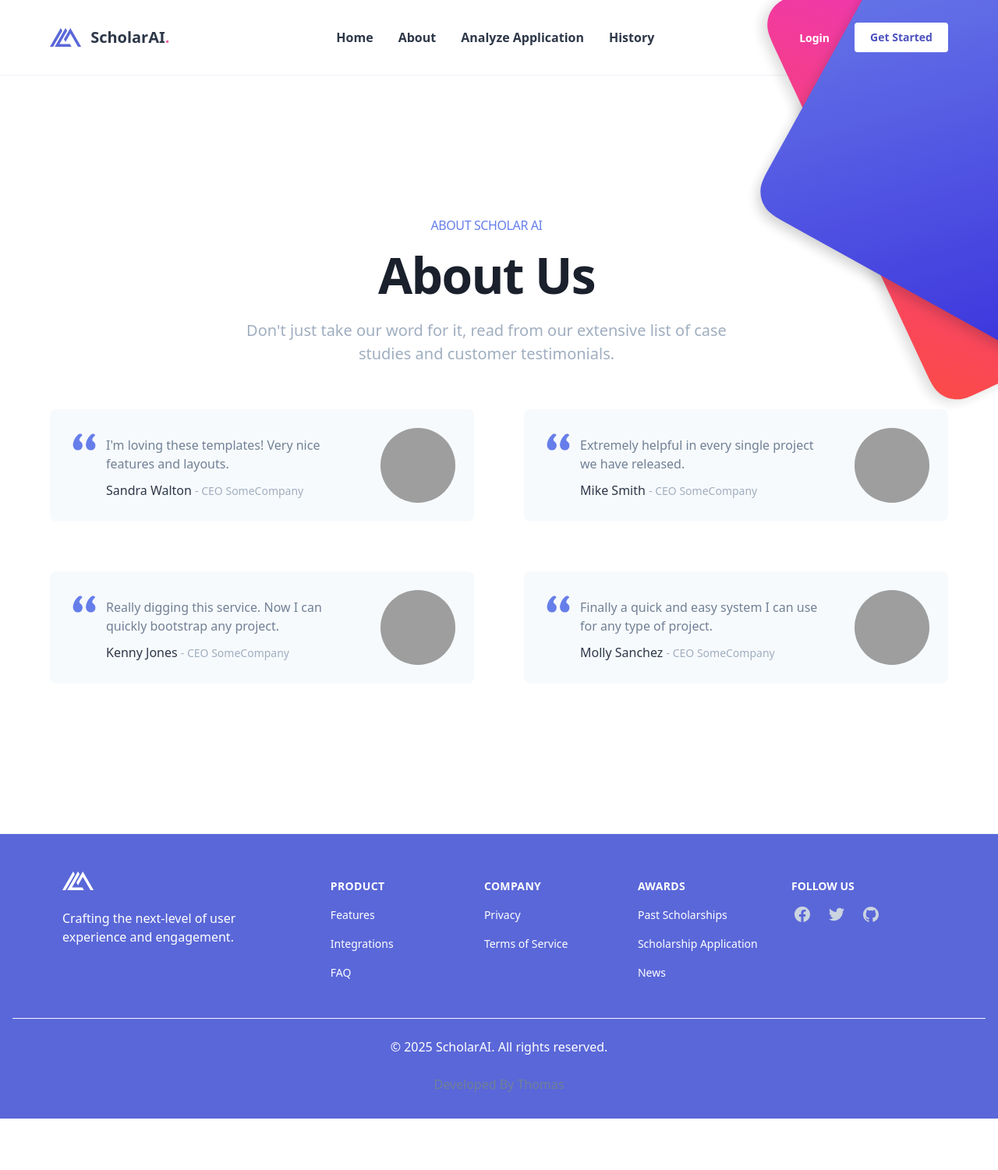
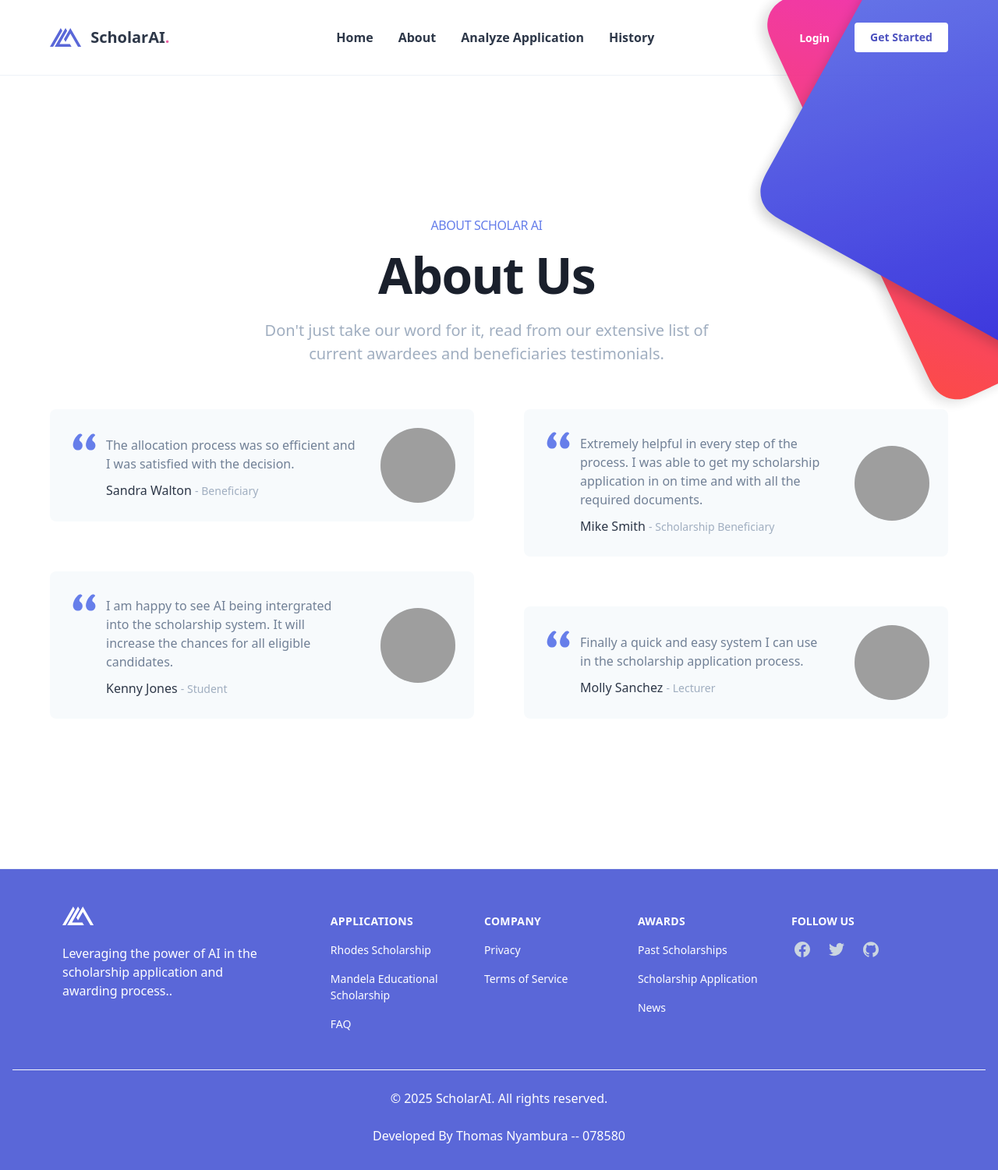
Before and after one commit to thomasmacharia3/ScholarshipPredictionModel, a PHP site: page /about.php in a window 1280 px wide; the page is wider, and only the part inside the window is pictured. Shown: that part at 78% size. Before the commit the page ends 1435 px from the top of that part, so only its background shows below. Run offline with PHP 8.4, Linux system fonts and the light colour scheme; grey boxes are pictures that could not be loaded.

Commit message:
Routes adjustments

```diff
--- a/about.php
+++ b/about.php
@@ -15,7 +15,7 @@
                         About Us</h2>
                     <p class="my-6 text-xl font-medium text-gray-500">Don't just take our word for it, read from our
                         extensive
-                        list of case studies and customer testimonials.</p>
+                        list of current awardees and beneficiaries testimonials.</p>
 
                 </div>
                 <div class="flex flex-col items-center justify-center max-w-2xl py-8 mx-auto xl:flex-row xl:max-w-full">
@@ -29,14 +29,13 @@
                                         <path
                                             d="M30.7 42c0 6.1 12.6 7 12.6 22 0 11-7.9 19.2-18.9 19.2C12.7 83.1 5 72.6 5 61.5c0-19.2 18-44.6 29.2-44.6 2.8 0 7.9 2 7.9 5.4S30.7 31.6 30.7 42zM82.4 42c0 6.1 12.6 7 12.6 22 0 11-7.9 19.2-18.9 19.2-11.8 0-19.5-10.5-19.5-21.6 0-19.2 18-44.6 29.2-44.6 2.8 0 7.9 2 7.9 5.4S82.4 31.6 82.4 42z" />
                                     </svg>
-                                    <p class="mt-2 text-base text-gray-600">I'm loving these templates! Very nice
-                                        features and layouts.
+                                    <p class="mt-2 text-base text-gray-600">The allocation process was so efficient and I was satisfied with the decision.
                                     </p>
                                 </div>
 
                                 <h3 class="pl-12 mt-3 text-base font-medium leading-5 text-gray-800 truncate">Sandra
-                                    Walton <span class="mt-1 text-sm leading-5 text-gray-500 truncate">- CEO
-                                        SomeCompany</span></h3>
+                                    Walton <span class="mt-1 text-sm leading-5 text-gray-500 truncate">- Beneficiary
+                                    </span></h3>
                                 <p class="mt-1 text-sm leading-5 text-gray-500 truncate"></p>
                             </div>
                             <img class="flex-shrink-0 object-cover w-24 h-24 mb-5 bg-gray-300 rounded-full md:mb-0"
@@ -52,13 +51,11 @@
                                         <path
                                             d="M30.7 42c0 6.1 12.6 7 12.6 22 0 11-7.9 19.2-18.9 19.2C12.7 83.1 5 72.6 5 61.5c0-19.2 18-44.6 29.2-44.6 2.8 0 7.9 2 7.9 5.4S30.7 31.6 30.7 42zM82.4 42c0 6.1 12.6 7 12.6 22 0 11-7.9 19.2-18.9 19.2-11.8 0-19.5-10.5-19.5-21.6 0-19.2 18-44.6 29.2-44.6 2.8 0 7.9 2 7.9 5.4S82.4 31.6 82.4 42z" />
                                     </svg>
-                                    <p class="mt-2 text-base text-gray-600">Really digging this service. Now I can
-                                        quickly bootstrap any
-                                        project.</p>
+                                    <p class="mt-2 text-base text-gray-600">I am happy to see AI being intergrated into the scholarship system. It will increase the chances for all eligible candidates.</p>
                                 </div>
                                 <h3 class="pl-12 mt-3 text-base font-medium leading-5 text-gray-800 truncate">Kenny
-                                    Jones <span class="mt-1 text-sm leading-5 text-gray-500 truncate">- CEO
-                                        SomeCompany</span></h3>
+                                    Jones <span class="mt-1 text-sm leading-5 text-gray-500 truncate">- Student
+                                        </span></h3>
                                 <p class="mt-1 text-sm leading-5 text-gray-500 truncate"></p>
                             </div>
                             <img class="flex-shrink-0 object-cover w-24 h-24 mb-5 bg-gray-300 rounded-full md:mb-0"
@@ -76,13 +73,12 @@
                                         <path
                                             d="M30.7 42c0 6.1 12.6 7 12.6 22 0 11-7.9 19.2-18.9 19.2C12.7 83.1 5 72.6 5 61.5c0-19.2 18-44.6 29.2-44.6 2.8 0 7.9 2 7.9 5.4S30.7 31.6 30.7 42zM82.4 42c0 6.1 12.6 7 12.6 22 0 11-7.9 19.2-18.9 19.2-11.8 0-19.5-10.5-19.5-21.6 0-19.2 18-44.6 29.2-44.6 2.8 0 7.9 2 7.9 5.4S82.4 31.6 82.4 42z" />
                                     </svg>
-                                    <p class="mt-2 text-base text-gray-600">Extremely helpful in every single project we
-                                        have released.
+                                    <p class="mt-2 text-base text-gray-600">Extremely helpful in every step of the process. I was able to get my scholarship application in on time and with all the required documents.</p>
                                     </p>
                                 </div>
 
                                 <h3 class="pl-12 mt-3 text-base font-medium leading-5 text-gray-800 truncate">Mike Smith
-                                    <span class="mt-1 text-sm leading-5 text-gray-500 truncate">- CEO SomeCompany</span>
+                                    <span class="mt-1 text-sm leading-5 text-gray-500 truncate">- Scholarship Beneficiary</span>
                                 </h3>
                                 <p class="mt-1 text-sm leading-5 text-gray-500 truncate"></p>
                             </div>
@@ -100,13 +96,12 @@
                                             d="M30.7 42c0 6.1 12.6 7 12.6 22 0 11-7.9 19.2-18.9 19.2C12.7 83.1 5 72.6 5 61.5c0-19.2 18-44.6 29.2-44.6 2.8 0 7.9 2 7.9 5.4S30.7 31.6 30.7 42zM82.4 42c0 6.1 12.6 7 12.6 22 0 11-7.9 19.2-18.9 19.2-11.8 0-19.5-10.5-19.5-21.6 0-19.2 18-44.6 29.2-44.6 2.8 0 7.9 2 7.9 5.4S82.4 31.6 82.4 42z" />
                                     </svg>
                                     <p class="mt-2 text-base text-gray-600">Finally a quick and easy system I can use
-                                        for any type of
-                                        project.</p>
+                                        in the scholarship application process.</p>
                                 </div>
 
                                 <h3 class="pl-12 mt-3 text-base font-medium leading-5 text-gray-800 truncate">Molly
-                                    Sanchez <span class="mt-1 text-sm leading-5 text-gray-500 truncate">- CEO
-                                        SomeCompany</span></h3>
+                                    Sanchez <span class="mt-1 text-sm leading-5 text-gray-500 truncate">- Lecturer
+                            </span></h3>
                                 <p class="mt-1 text-sm leading-5 text-gray-500 truncate"></p>
                             </div>
                             <img class="flex-shrink-0 object-cover w-24 h-24 mb-5 bg-gray-300 rounded-full md:mb-0"
--- a/inc/footer.php
+++ b/inc/footer.php
@@ -16,18 +16,18 @@
                         </svg>
                     </span>
                 </a>
-                <p class="mt-6 mr-4 text-base text-white">Crafting the next-level of user experience and engagement.
+                <p class="mt-6 mr-4 text-base text-white">Leveraging the power of AI in the scholarship application and awarding process..
                 </p>
             </div>
             <div class="block w-full pl-10 mt-6 text-sm lg:w-3/4 sm:flex lg:mt-0">
                 <ul class="flex flex-col w-full p-0 font-medium text-left text-white list-none">
                     <li class="inline-block px-3 py-2 mt-5 font-bold tracking-wide text-white uppercase md:mt-0">
-                        Product</li>
+                        Applications</li>
                     <li class="text-white"><a href="#_"
-                            class="inline-block px-3 py-2 text-white no-underline hover:text-gray-600">Features</a>
+                            class="inline-block px-3 py-2 text-white no-underline hover:text-gray-600">Rhodes Scholarship</a>
                     </li>
                     <li><a href="#_"
-                            class="inline-block px-3 py-2 text-white no-underline hover:text-gray-600">Integrations</a>
+                            class="inline-block px-3 py-2 text-white no-underline hover:text-gray-600">Mandela Educational Scholarship</a>
                     </li>
 
                     <li><a href="#_"
@@ -47,32 +47,32 @@
                     <li class="inline-block px-3 py-2 mt-5 font-bold tracking-wide text-white uppercase md:mt-0">
                         Awards
                     </li>
-                    <li><a href="https://devdojo.com/tailwindcss/components"
+                    <li><a href=""
                             class="inline-block px-3 py-2 text-white no-underline hover:text-gray-600">Past Scholarships</a></li>
-                    <li><a href="https://devdojo.com/tailwindcss/templates"
+                    <li><a href=""
                             class="inline-block px-3 py-2 text-white no-underline hover:text-gray-600">Scholarship Application</a></li>
-                    <li><a href="https://devdojo.com/tails"
+                    <li><a href=""
                             class="inline-block px-3 py-2 text-white no-underline hover:text-gray-600">News</a></li>
                 </ul>
                 <div class="flex flex-col w-full text-gray-700">
                     <div class="inline-block px-3 py-2 mt-5 font-bold text-white uppercase md:mt-0">Follow Us</div>
                     <div class="flex justify-start pl-4 mt-2">
                         <a class="flex items-center block mr-6 text-gray-400 no-underline hover:text-gray-600"
-                            target="_blank" rel="noopener noreferrer" href="https://devdojo.com">
+                            target="_blank" rel="noopener noreferrer" href="">
                             <svg viewBox="0 0 24 24" class="w-5 h-5 fill-current" xmlns="http://www.w3.org/2000/svg">
                                 <path
                                     d="M23.998 12c0-6.628-5.372-12-11.999-12C5.372 0 0 5.372 0 12c0 5.988 4.388 10.952 10.124 11.852v-8.384H7.078v-3.469h3.046V9.356c0-3.008 1.792-4.669 4.532-4.669 1.313 0 2.686.234 2.686.234v2.953H15.83c-1.49 0-1.955.925-1.955 1.874V12h3.328l-.532 3.469h-2.796v8.384c5.736-.9 10.124-5.864 10.124-11.853z" />
                             </svg>
                         </a>
                         <a class="flex items-center block mr-6 text-gray-400 no-underline hover:text-gray-600"
-                            target="_blank" rel="noopener noreferrer" href="https://devdojo.com">
+                            target="_blank" rel="noopener noreferrer" href="">
                             <svg viewBox="0 0 24 24" class="w-5 h-5 fill-current" xmlns="http://www.w3.org/2000/svg">
                                 <path
                                     d="M23.954 4.569a10 10 0 01-2.825.775 4.958 4.958 0 002.163-2.723c-.951.555-2.005.959-3.127 1.184a4.92 4.92 0 00-8.384 4.482C7.691 8.094 4.066 6.13 1.64 3.161a4.822 4.822 0 00-.666 2.475c0 1.71.87 3.213 2.188 4.096a4.904 4.904 0 01-2.228-.616v.061a4.923 4.923 0 003.946 4.827 4.996 4.996 0 01-2.212.085 4.937 4.937 0 004.604 3.417 9.868 9.868 0 01-6.102 2.105c-.39 0-.779-.023-1.17-.067a13.995 13.995 0 007.557 2.209c9.054 0 13.999-7.496 13.999-13.986 0-.209 0-.42-.015-.63a9.936 9.936 0 002.46-2.548l-.047-.02z" />
                             </svg>
                         </a>
                         <a class="flex items-center block text-gray-400 no-underline hover:text-gray-600"
-                            target="_blank" rel="noopener noreferrer" href="https://devdojo.com">
+                            target="_blank" rel="noopener noreferrer" href="">
                             <svg viewBox="0 0 24 24" class="w-5 h-5 fill-current" xmlns="http://www.w3.org/2000/svg">
                                 <path
                                     d="M12 .297c-6.63 0-12 5.373-12 12 0 5.303 3.438 9.8 8.205 11.385.6.113.82-.258.82-.577 0-.285-.01-1.04-.015-2.04-3.338.724-4.042-1.61-4.042-1.61C4.422 18.07 3.633 17.7 3.633 17.7c-1.087-.744.084-.729.084-.729 1.205.084 1.838 1.236 1.838 1.236 1.07 1.835 2.809 1.305 3.495.998.108-.776.417-1.305.76-1.605-2.665-.3-5.466-1.332-5.466-5.93 0-1.31.465-2.38 1.235-3.22-.135-.303-.54-1.523.105-3.176 0 0 1.005-.322 3.3 1.23.96-.267 1.98-.399 3-.405 1.02.006 2.04.138 3 .405 2.28-1.552 3.285-1.23 3.285-1.23.645 1.653.24 2.873.12 3.176.765.84 1.23 1.91 1.23 3.22 0 4.61-2.805 5.625-5.475 5.92.42.36.81 1.096.81 2.22 0 1.606-.015 2.896-.015 3.286 0 .315.21.69.825.57C20.565 22.092 24 17.592 24 12.297c0-6.627-5.373-12-12-12" />
@@ -85,7 +85,7 @@
         <div class="pt-4 pt-6 mt-10 text-center text-white border-t border-gray-100">© 2025 ScholarAI. All rights
             reserved.</div>
 
-            <div class="pt-2 pt-4 mt-2 text-center text-gray-600">Developed By <a href="#">Thomas</a></div>
+            <div class="pt-2 pt-4 mt-2 text-center text-white-600">Developed By <a href="#">Thomas Nyambura -- 078580</a></div>
     </footer>
 
     <!-- a little JS for the mobile nav button -->
--- a/inc/header.php
+++ b/inc/header.php
@@ -48,7 +48,7 @@ $isLoggedIn = Session::isLoggedIn();
         <div
             class="container flex items-center justify-center h-full max-w-6xl px-8 mx-auto sm:justify-between xl:px-0">
 
-            <a  href="http://<?php echo $_SERVER['HTTP_HOST']; ?>/scholarship_award/index.php" class="relative flex items-center inline-block h-5 h-full font-black leading-none">
+            <a  href="http://<?php echo $_SERVER['HTTP_HOST']; ?>/ScholarshipPredictionModel/index.php" class="relative flex items-center inline-block h-5 h-full font-black leading-none">
                 <svg class="w-auto h-6 text-indigo-600 fill-current" viewBox="0 0 194 116"
                     xmlns="http://www.w3.org/2000/svg">
                     <g fill-rule="evenodd">
@@ -62,13 +62,13 @@ $isLoggedIn = Session::isLoggedIn();
 
             <nav id="nav"
                 class="absolute top-0 left-0 z-50 flex flex-col items-center justify-between hidden w-full h-64 pt-5 mt-24 text-sm text-gray-800 bg-white border-t border-gray-200 md:w-auto md:flex-row md:h-24 lg:text-base md:bg-transparent md:mt-0 md:border-none md:py-0 md:flex md:relative">
-                <a href="http://<?php echo $_SERVER['HTTP_HOST']; ?>/scholarship_award/index.php"
+                <a href="http://<?php echo $_SERVER['HTTP_HOST']; ?>/ScholarshipPredictionModel/index.php"
                     class="ml-0 mr-0 font-bold duration-100 md:ml-12 md:mr-3 lg:mr-8 transition-color hover:text-indigo-600">Home</a>
-                <a href="http://<?php echo $_SERVER['HTTP_HOST']; ?>/scholarship_award/about.php"
+                <a href="http://<?php echo $_SERVER['HTTP_HOST']; ?>/ScholarshipPredictionModel/about.php"
                     class="mr-0 font-bold duration-100 md:mr-3 lg:mr-8 transition-color hover:text-indigo-600">About</a>
-                <a href="http://<?php echo $_SERVER['HTTP_HOST']; ?>/scholarship_award/analyze.php"
+                <a href="http://<?php echo $_SERVER['HTTP_HOST']; ?>/ScholarshipPredictionModel/analyze.php"
                     class="mr-0 font-bold duration-100 md:mr-3 lg:mr-8 transition-color hover:text-indigo-600">Analyze Application</a>
-                <a href="http://<?php echo $_SERVER['HTTP_HOST']; ?>/scholarship_award/history.php"
+                <a href="http://<?php echo $_SERVER['HTTP_HOST']; ?>/ScholarshipPredictionModel/history.php"
                     class="font-bold duration-100 transition-color hover:text-indigo-600">History</a>
                 <!-- <div class="flex flex-col block w-full font-medium border-t border-gray-200 md:hidden">
                     <a href="./auth/login.php" class="w-full py-2 font-bold text-center text-pink-500">Login</a>
@@ -86,9 +86,9 @@ $isLoggedIn = Session::isLoggedIn();
                     <span class="text-gray-800 font-bold">Welcome, <?= htmlspecialchars($user['first_name']) ?>!</span>
                     <a href="./logout.php" class="ml-4 text-red-500 font-bold">Logout</a>
                 <?php else: ?>
-                    <a href="http://<?php echo $_SERVER['HTTP_HOST']; ?>/scholarship_award/auth/login.php"
+                    <a href="http://<?php echo $_SERVER['HTTP_HOST']; ?>/ScholarshipPredictionModel/auth/login.php"
                     class="relative z-40 px-3 py-2 mr-0 text-sm font-bold text-pink-500 md:px-5 lg:text-white sm:mr-3 md:mt-0">Login</a>
-                <a href="http://<?php echo $_SERVER['HTTP_HOST']; ?>/scholarship_award/auth/register.php"
+                <a href="http://<?php echo $_SERVER['HTTP_HOST']; ?>/ScholarshipPredictionModel/auth/register.php"
                     class="relative z-40 inline-block w-auto h-full px-5 py-3 text-sm font-bold leading-none text-white transition-all transition duration-100 duration-300 bg-indigo-700 rounded shadow-md fold-bold lg:bg-white lg:text-indigo-700 sm:w-full lg:shadow-none hover:shadow-xl">Get
                     Started</a>
                 <svg class="absolute top-0 left-0 hidden w-screen max-w-3xl -mt-64 -ml-12 lg:block"
```
